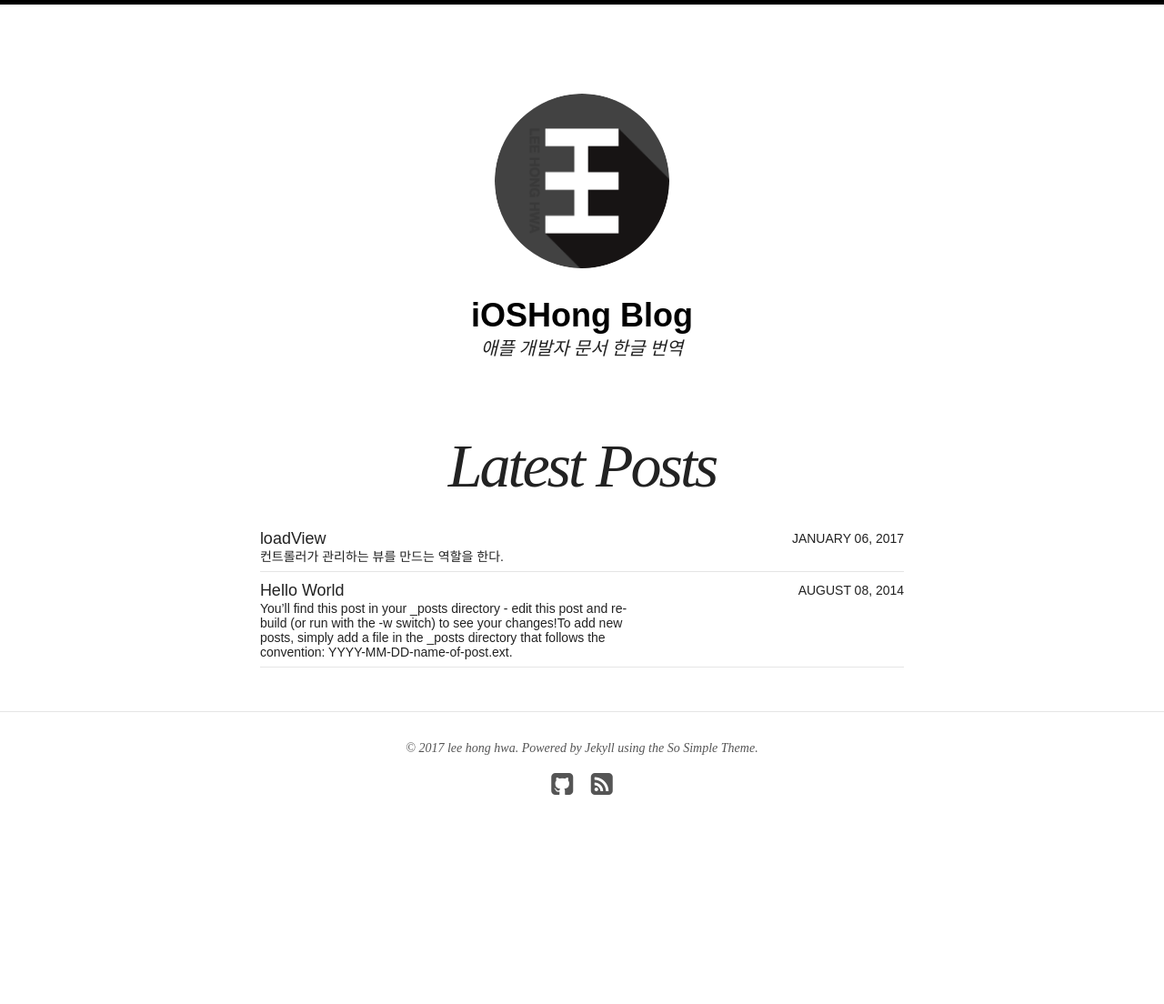
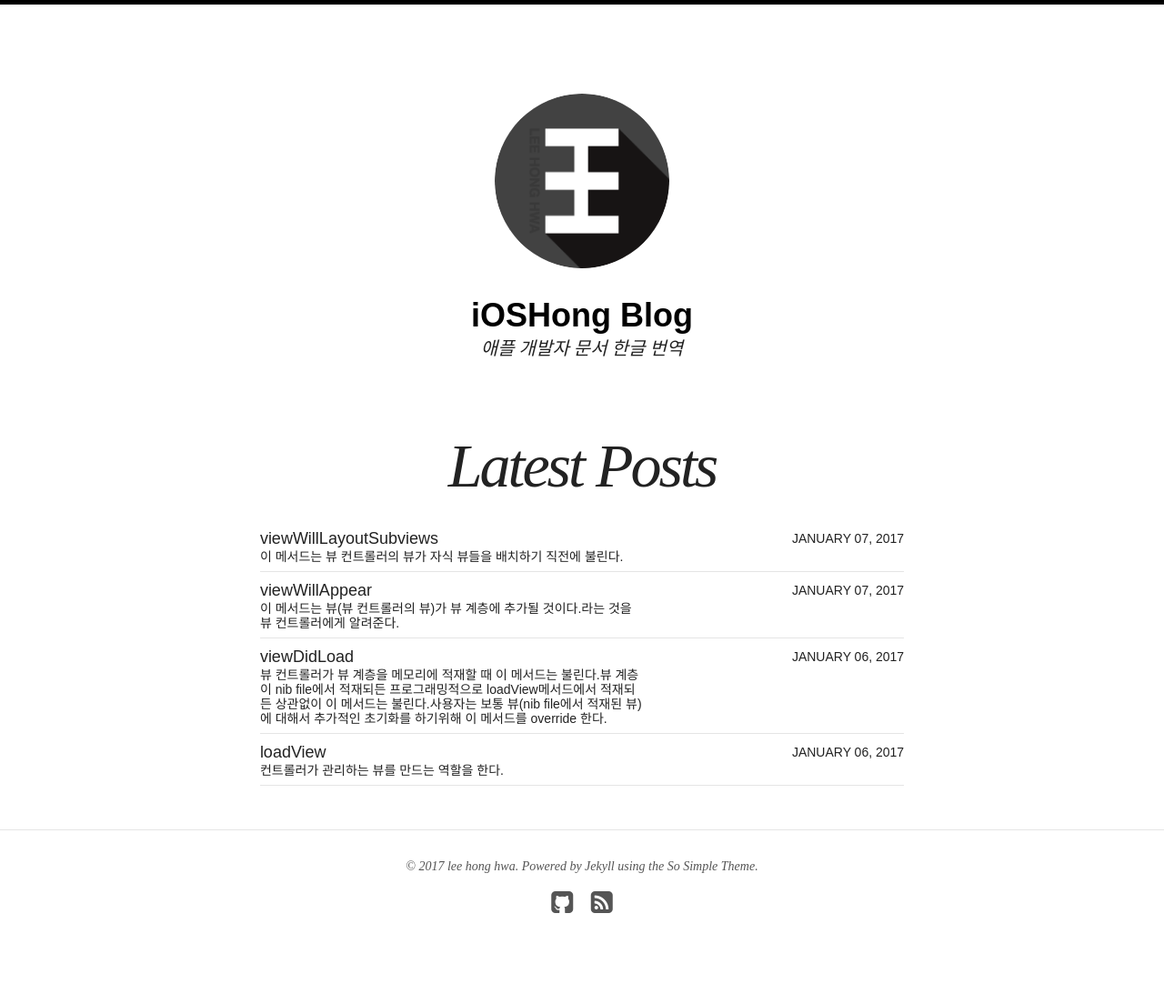
Before and after one commit to LeeHongHwa/leehonghwa.github.io, a Jekyll site: the page built from index.html, in a window 1280 px wide. Shown: the whole page at 91% size. Built offline with Jekyll 4.4.1, drawn with Linux system fonts in a browser that asks for light colours; nearby versions of some CDN libraries; before the commit the page ends 974 px from its top, so only the background shows below that.

Commit message:
immigrate blog

````diff
--- a/_posts/blog/2014-08-08-hello-world.md
+++ /dev/null
@@ -1,34 +0,0 @@
----
-layout: post
-title: "Hello World"
-modified:
-categories: blog
-excerpt:
-tags: []
-image:
-  feature:
-date: 2014-08-08T15:39:55-04:00
-modified: 2016-06-01T14:19:19-04:00
----
-
-You'll find this post in your `_posts` directory - edit this post and re-build (or run with the `-w` switch) to see your changes!
-To add new posts, simply add a file in the `_posts` directory that follows the convention: YYYY-MM-DD-name-of-post.ext.
-
-## Sample Heading
-
-### Sample Heading 2
-
-Jekyll also offers powerful support for code snippets:
-
-```ruby
-def print_hi(name)
-  puts "Hi, #{name}"
-end
-print_hi('Tom')
-#=> prints 'Hi, Tom' to STDOUT.
-```
-
-Check out the [Jekyll docs][jekyll] for more info on how to get the most out of Jekyll. File all bugs/feature requests at [Jekyll's GitHub repo][jekyll-gh].
-
-[jekyll-gh]: https://github.com/jekyll/jekyll
-[jekyll]:    http://jekyllrb.com
--- /dev/null
+++ b/_posts/blog/2017-01-06-viewDidLoad.md
@@ -0,0 +1,22 @@
+---
+layout: post
+title: "viewDidLoad"
+modified:
+categories: blog
+excerpt:
+tags: [UIKit, instance method]
+image:
+  feature:
+date: 2017-01-06T12:50:00-04:00
+---
+
+뷰 컨트롤러가 뷰 계층을 메모리에 적재할 때 이 메서드는 불린다.
+뷰 계층이 nib file에서 적재되든 프로그래밍적으로 loadView메서드에서 적재되든 상관없이 이 메서드는 불린다.
+사용자는 보통 뷰(nib file에서 적재된 뷰)에 대해서 추가적인 초기화를 하기위해 이 메서드를 override 한다.
+
+참고: [https://developer.apple.com/reference/uikit/uiviewcontroller/1621495-viewdidload?language=objc][apple-doc]
+
+
+<sub>잘못된 부분이 있다면 알려주시면 바로 수정하겠습니다.</sub>
+
+[apple-doc]: https://developer.apple.com/reference/uikit/uiviewcontroller/1621495-viewdidload?language=objc
--- /dev/null
+++ b/_posts/blog/2017-01-07-viewWillAppear.md
@@ -0,0 +1,35 @@
+---
+layout: post
+title: "viewWillAppear"
+modified:
+categories: blog
+excerpt:
+tags: [UIKit, instance method]
+image:
+  feature:
+date: 2017-01-07T16:19:00-04:00
+---
+**이 메서드는 뷰(뷰 컨트롤러의 뷰)가 뷰 계층에 추가될 것이다.라는 것을 뷰 컨트롤러에게 알려준다.**
+
+----
+### 파라미터
+animated: YES이면 뷰는 애니메이션을 사용해 윈도우에 추가 된다.
+
+### 해설
+이 메서드는 뷰 컨트롤러의 뷰가 뷰 계층에 추가되기 직전, 뷰를 보여주기 위한 애니메이션이 설정되기 전에 불린다.
+
+사용자는 뷰를 보여주는것과 관련된 추가적인 작업을 하기위해 이 메서드를 override 할 수 있다.
+예를 들면 보여지는 뷰의 방향이나 스타일에 맞게 상태 바의 방향, 스타일을 변경 하도록 이 메서드를 사용할 수 있다.
+만약에 이 메서드를 override 한다면 반드시 구현부에 super를 호출해야 한다.
+
+뷰 컨트롤러에 의해 어떻게 뷰가 뷰 계층에 추가 되는지 그리고 발생되는 메서드의 순서를 더 알고 싶다면  Supporting Accessibility를 봐라.
+
+**주의**<br>
+popover의 내부에 있는 뷰 컨트롤러에 의해서 뷰가 보여진다면 그 뷰가 사라질때는 뷰(popover 내부에 있는 기존 뷰)에서 이 메서드는 불리지 않는다.
+
+참고: [https://developer.apple.com/reference/uikit/uiviewcontroller/1621510-viewwillappear?language=objc][apple-doc]
+
+
+<sub>잘못된 부분이 있다면 알려주시면 바로 수정하겠습니다.</sub>
+
+[apple-doc]: https://developer.apple.com/reference/uikit/uiviewcontroller/1621510-viewwillappear?language=objc
--- /dev/null
+++ b/_posts/blog/2017-01-07-viewWillLayoutSubviews.md
@@ -0,0 +1,25 @@
+---
+layout: post
+title: "viewWillLayoutSubviews"
+modified:
+categories: blog
+excerpt:
+tags: [UIKit, instance method]
+image:
+  feature:
+date: 2017-01-07T16:19:00-04:00
+---
+**이 메서드는 뷰 컨트롤러의 뷰가 자식 뷰들을 배치하기 직전에 불린다.**
+
+----
+### 해설
+뷰의 bounds(좌표,크기)가 변경될 때, 뷰는 하위뷰의 위치를 조절한다.
+뷰가 하위 뷰의 배치를 조절하기 전에 뷰 컨트롤러는 이 메서드를 override할 수 있다.
+이 메서드의 기본구현은 어떠한 일도 실행하지 않는다.
+
+참고: [https://developer.apple.com/reference/uikit/uiviewcontroller/1621437-viewwilllayoutsubviews?language=objc][apple-doc]
+
+
+<sub>잘못된 부분이 있다면 알려주시면 바로 수정하겠습니다.</sub>
+
+[apple-doc]: https://developer.apple.com/reference/uikit/uiviewcontroller/1621437-viewwilllayoutsubviews?language=objc
````
Also changed, not shown: _posts/blog/2017-01-05-loadView.md (renamed from _posts/blog/2015-08-10-mathjax-example.md, +2 -20 lines).
